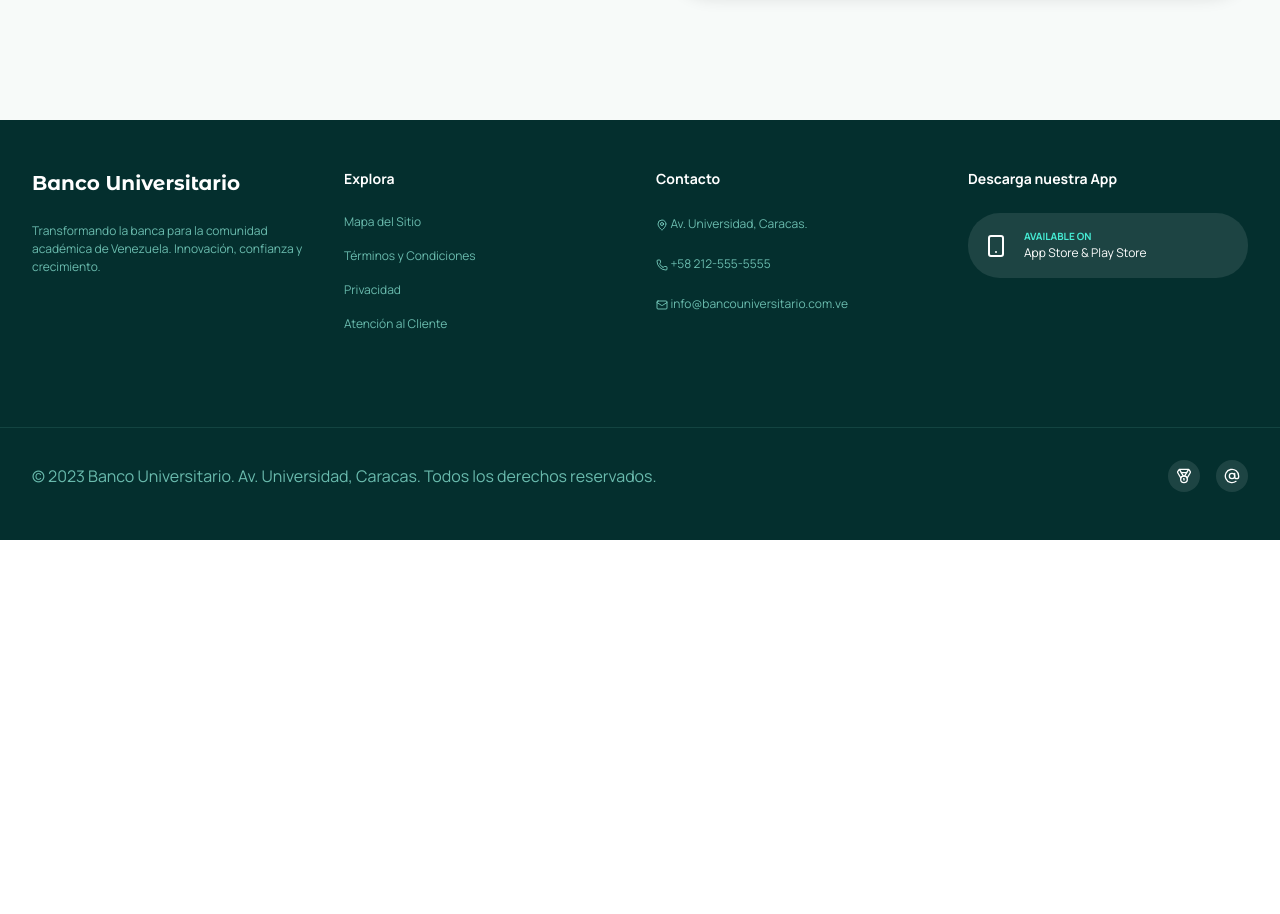
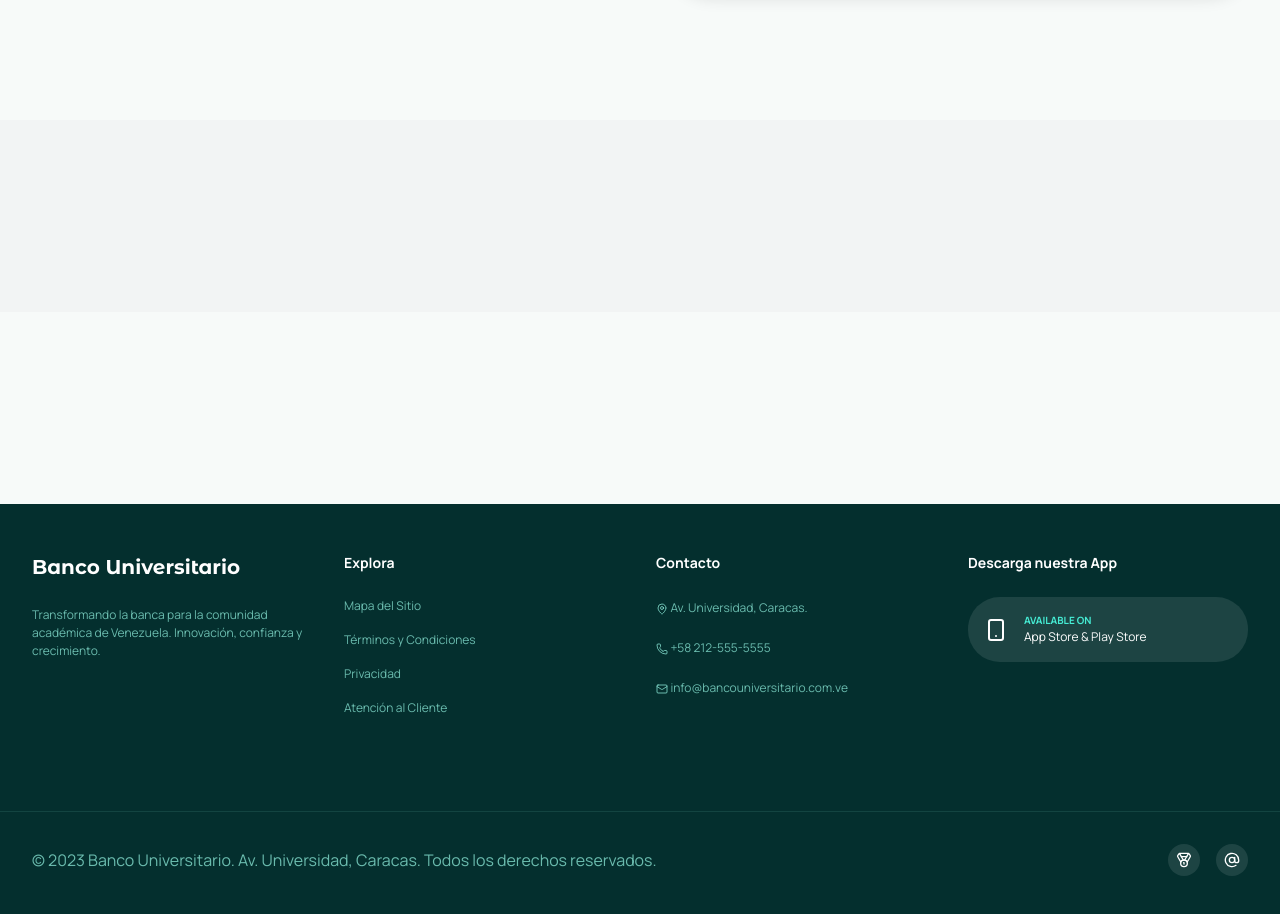
Before and after one commit to JStarWave84/web-institucional-banco-universitario, a Vue app: page /educacion-financiera in a window 1280 px wide. Shown: the part 900-1814 px from the top of the page. Before the commit the page ends 1440 px from the top, so only its background shows below. Built offline with nearby package versions, Linux system fonts and the light colour scheme.

Commit message:
feat: Add section structure to financial education view

```diff
--- a/src/views/FinancialEducationView.vue
+++ b/src/views/FinancialEducationView.vue
@@ -57,4 +57,10 @@ import {} from '@lucide/vue'
       </div>
     </div>
   </section>
+
+  <!--Programas de Formación-->
+  <section class="py-24 bg-brand-bg-secondary"></section>
+
+  <!--Historias de Éxito-->
+  <section class="px-6 py-24 bg-brand-bg"></section>
 </template>
```
